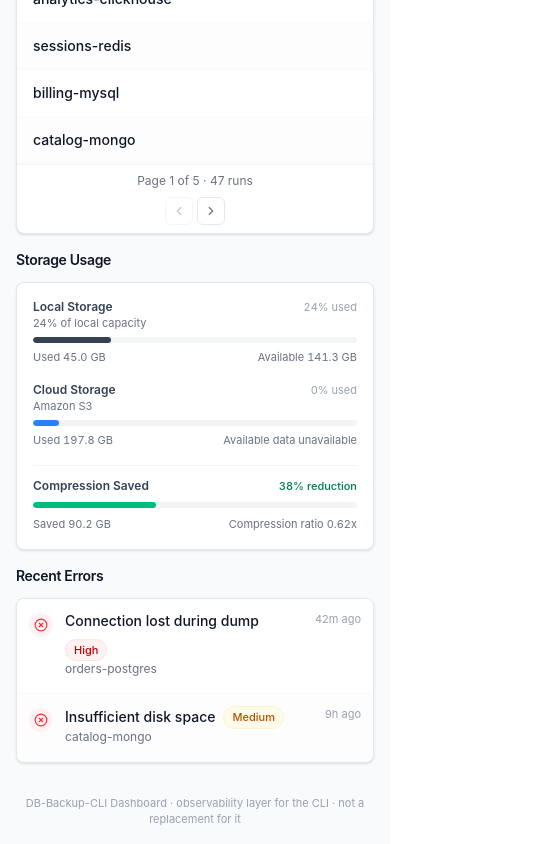
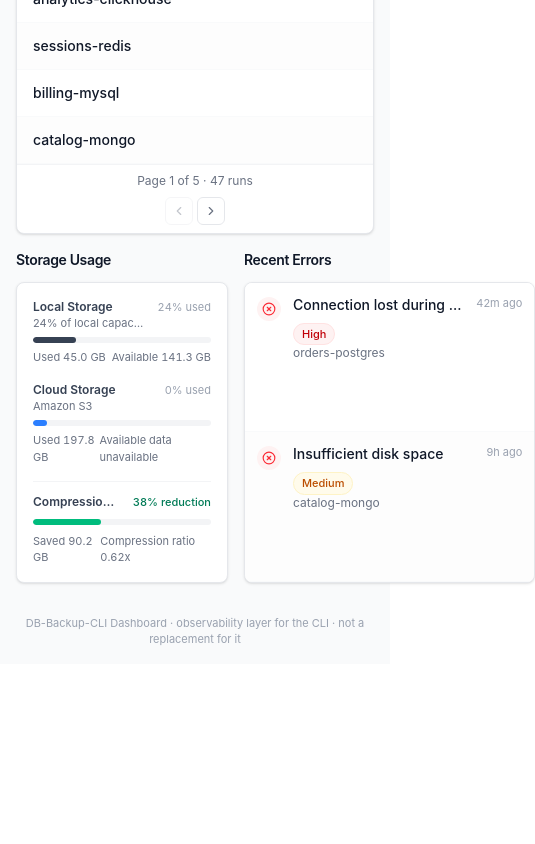
Before and after one commit to rithishcodespace/db-backup-cli, a React (Vite) app in the folder dashboard/: page / in a window 390 px wide. Shown: the part 1038-1882 px from the top of the page, 535 px wide, since content can reach past the window. After the commit the page ends 1702 px from the top, so only its background shows below. Built offline with nearby package versions, Linux system fonts and the light colour scheme.

Commit message:
updated error layout

```diff
--- a/dashboard/src/pages/dashboard.jsx
+++ b/dashboard/src/pages/dashboard.jsx
@@ -16,9 +16,6 @@ import {
   WifiOff,
 } from "lucide-react";
 
-/* ============================================================================
-   MOCK DATA LAYER
-   ============================================================================ */
 
 const NOW = Date.now();
 const minutes = (n) => n * 60 * 1000;
@@ -49,6 +46,7 @@ const MOCK_DB = {
       startedAt: NOW - minutes(6) - 12_000,
       estimatedRemainingSeconds: 95,
     },
+
   ],
 
   history: Array.from({ length: 47 }).map((_, i) => {
@@ -175,9 +173,6 @@ const api = {
   },
 };
 
-/* ============================================================================
-   MINIMAL QUERY HOOK
-   ============================================================================ */
 
 function useQuery(queryFn, deps = [], { enabled = true } = {}) {
   const [state, setState] = useState({ status: "loading", data: undefined, error: undefined });
@@ -349,10 +344,6 @@ function StatusBadge({ status }) {
   );
 }
 
-/* ============================================================================
-   HEADER
-   ============================================================================ */
-
 function ConnectionIndicator({ status }) {
   const map = {
     connected: { label: "Connected", dot: "bg-emerald-500" },
@@ -468,9 +459,6 @@ function OverviewSection({ query, runningQuery, storageQuery }) {
   );
 }
 
-/* ============================================================================
-   RUNNING BACKUPS
-   ============================================================================ */
 
 function RunningBackupCard({ backup, className = "" }) {
   const [, forceTick] = useState(0);
@@ -575,9 +563,6 @@ function RunningBackupsSection({ query }) {
   );
 }
 
-/* ============================================================================
-   BACKUP HISTORY
-   ============================================================================ */
 
 const STATUS_FILTERS = [
   { value: "all", label: "All" },
@@ -838,9 +823,6 @@ function HistorySection() {
   );
 }
 
-/* ============================================================================
-   STORAGE USAGE
-   ============================================================================ */
 
 function StorageBar({ label, used, total, tone = "blue", subtitle }) {
   const pct = total ? Math.min(100, Math.round((used / total) * 100)) : 0;
@@ -869,11 +851,11 @@ function StorageBar({ label, used, total, tone = "blue", subtitle }) {
 
 function StorageSection({ query }) {
   return (
-    <section>
+    <section className="h-full flex flex-col min-h-0">
       <SectionHeader title="Storage Usage" />
-      <div className="bg-white border border-gray-200 rounded-lg p-4 shadow-sm">
+      <div className="flex flex-1 min-h-0 flex-col rounded-lg border border-gray-200 bg-white p-4 shadow-sm">
         {query.status === "loading" && (
-          <div className="space-y-5">
+          <div className="flex flex-1 min-h-0 flex-col justify-start space-y-5">
             <div className="space-y-2">
               <Skeleton className="h-3 w-28" />
               <Skeleton className="h-1.5 w-full" />
@@ -896,9 +878,13 @@ function StorageSection({ query }) {
             </div>
           </div>
         )}
-        {query.status === "error" && <ErrorState message={query.error?.message} onRetry={query.refetch} />}
+        {query.status === "error" && (
+          <div className="flex flex-1 min-h-0 items-start p-3">
+            <ErrorState message={query.error?.message} onRetry={query.refetch} />
+          </div>
+        )}
         {query.status === "success" && query.data && (
-          <div className="space-y-4">
+          <div className="flex flex-1 min-h-0 flex-col justify-start space-y-4">
             <StorageBar
               label="Local Storage"
               used={query.data.localUsedBytes}
@@ -929,16 +915,14 @@ function StorageSection({ query }) {
           </div>
         )}
         {query.status === "success" && !query.data && (
+          <div className="flex flex-1 min-h-0 items-start p-3">
             <EmptyState icon={HardDrive} title="No storage metrics available." description="Storage usage will appear once the CLI writes backup data." />
+          </div>
         )}
       </div>
     </section>
   );
 }
-
-/* ============================================================================
-   RECENT ERRORS
-   ============================================================================ */
 
 function ErrorSeverityBadge({ severity }) {
   const config = {
@@ -996,11 +980,12 @@ function ErrorDetailsDrawer({ err, onClose }) {
 
 function ErrorRow({ err, onSelect, index }) {
   return (
-    <li>
+    <li className="flex min-h-0 flex-1">
       <button
         onClick={() => onSelect(err)}
-        className={`w-full border-b border-gray-50 px-3 py-3 text-left transition-colors hover:bg-gray-50 focus:outline-none focus:ring-2 focus:ring-inset focus:ring-blue-500/30 ${index % 2 === 1 ? "bg-gray-50/40" : "bg-white"}`}
+        className={`flex h-full w-full items-start border-b border-gray-50 px-3 py-3 text-left transition-colors hover:bg-gray-50 focus:outline-none focus:ring-2 focus:ring-inset focus:ring-blue-500/30 ${index % 2 === 1 ? "bg-gray-50/40" : "bg-white"}`}
       >
+        <div className="flex h-full min-w-0 flex-1 flex-col">
           <div className="flex items-start gap-3">
             <div className="mt-0.5 flex h-6 w-6 shrink-0 items-center justify-center rounded-full bg-red-50">
               <XCircle className="h-3.5 w-3.5 text-red-500" />
@@ -1016,8 +1001,9 @@ function ErrorRow({ err, onSelect, index }) {
                 </div>
                 <span className="shrink-0 text-[11px] text-gray-400">{formatRelativeTime(err.time)}</span>
               </div>
-            <p className="hidden truncate text-xs text-gray-400 sm:block">{err.description}</p>
             </div>
+          </div>
+          <p className="mt-auto hidden truncate text-xs text-gray-400 sm:block">{err.description}</p>
           </div>
       </button>
     </li>
@@ -1028,11 +1014,11 @@ function ErrorsSection({ query }) {
   const [selected, setSelected] = useState(null);
 
   return (
-    <section>
+    <section className="h-full flex flex-col min-h-0">
       <SectionHeader title="Recent Errors" />
-      <div className="overflow-hidden rounded-lg border border-gray-200 bg-white shadow-sm">
+      <div className="flex flex-1 min-h-0 flex-col overflow-hidden rounded-lg border border-gray-200 bg-white shadow-sm">
         {query.status === "loading" && (
-          <div className="space-y-2 p-3">
+          <div className="flex flex-1 min-h-0 flex-col justify-start space-y-2 p-3">
             {Array.from({ length: 2 }).map((_, i) => (
               <div key={i} className="rounded-md border border-gray-100 px-3 py-3">
                 <div className="flex items-start gap-3">
@@ -1050,27 +1036,30 @@ function ErrorsSection({ query }) {
             ))}
           </div>
         )}
-        {query.status === "error" && <ErrorState message={query.error?.message} onRetry={query.refetch} />}
+        {query.status === "error" && (
+          <div className="flex flex-1 min-h-0 items-start p-3">
+            <ErrorState message={query.error?.message} onRetry={query.refetch} />
+          </div>
+        )}
         {query.status === "success" && query.data.length === 0 && (
+          <div className="flex flex-1 min-h-0 items-start p-3">
             <EmptyState icon={CheckCircle2} title="No recent failures." description="Everything has been running smoothly." />
+          </div>
         )}
         {query.status === "success" && query.data.length > 0 && (
-          <ul>
+          <div className="flex flex-1 min-h-0 overflow-y-auto">
+            <ul className="flex h-full min-h-full flex-1 flex-col">
               {query.data.map((err, index) => (
                 <ErrorRow key={err.id} err={err} index={index} onSelect={setSelected} />
               ))}
             </ul>
+          </div>
         )}
       </div>
       <ErrorDetailsDrawer err={selected} onClose={() => setSelected(null)} />
     </section>
   );
 }
-
-/* ============================================================================
-   APP
-   ============================================================================ */
-
 export default function App() {
   const [lastRefresh, setLastRefresh] = useState(() => Date.now());
   const [refreshTick, setRefreshTick] = useState(0);
@@ -1143,9 +1132,13 @@ export default function App() {
         <RunningBackupsSection query={runningQuery} />
         <HistorySection />
 
-        <div className="grid grid-cols-1 lg:grid-cols-2 gap-4 sm:gap-6">
+        <div className="flex flex-row items-stretch gap-4 sm:gap-6 min-h-75">
+          <div className="flex-1 min-h-0">
             <StorageSection query={storageQuery} />
+          </div>
+          <div className="flex-1 min-h-0">
             <ErrorsSection query={errorsQuery} />
+          </div>
         </div>
       </main>
 
```
Lines whose indentation alone changed are shown as unchanged.
